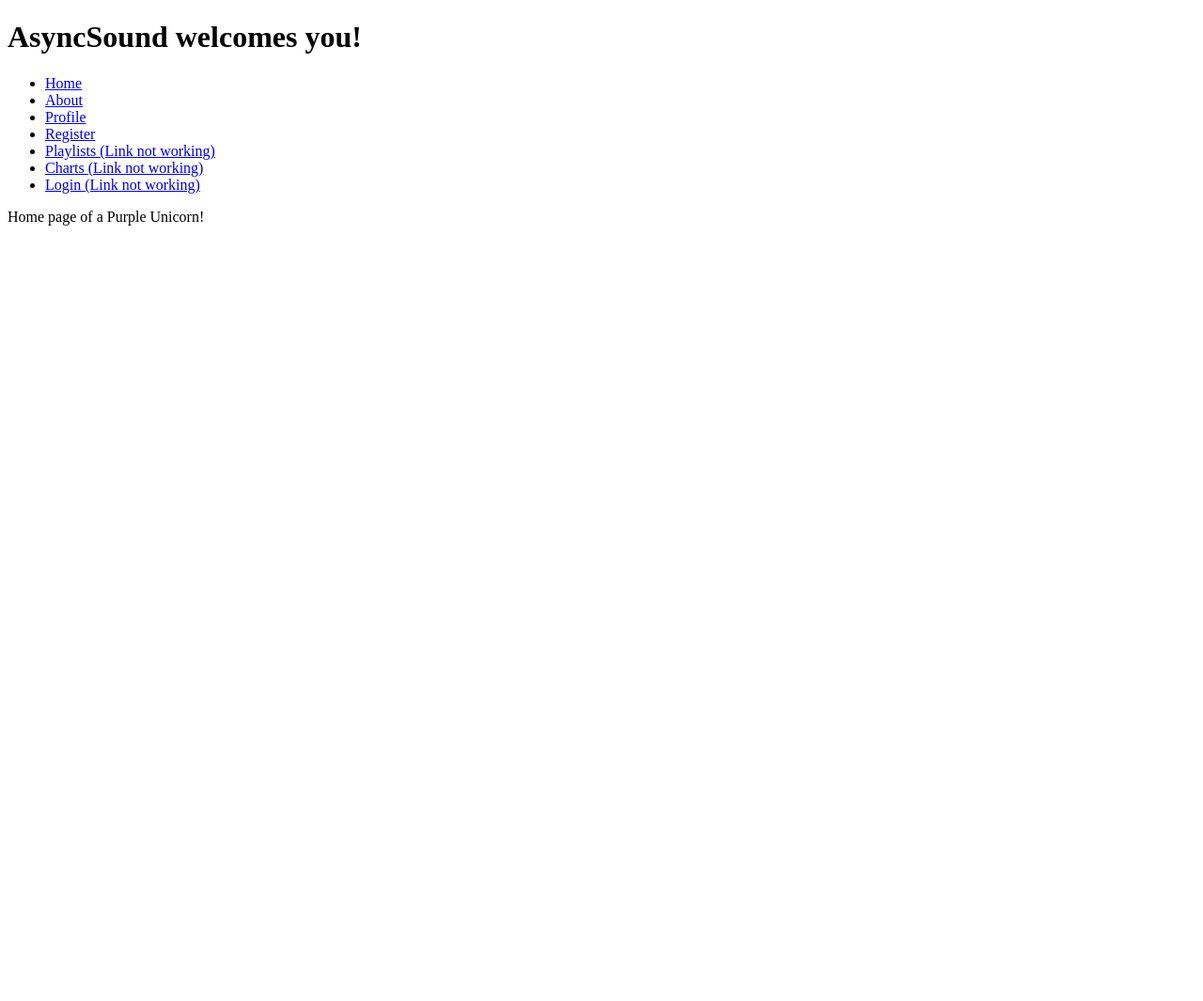
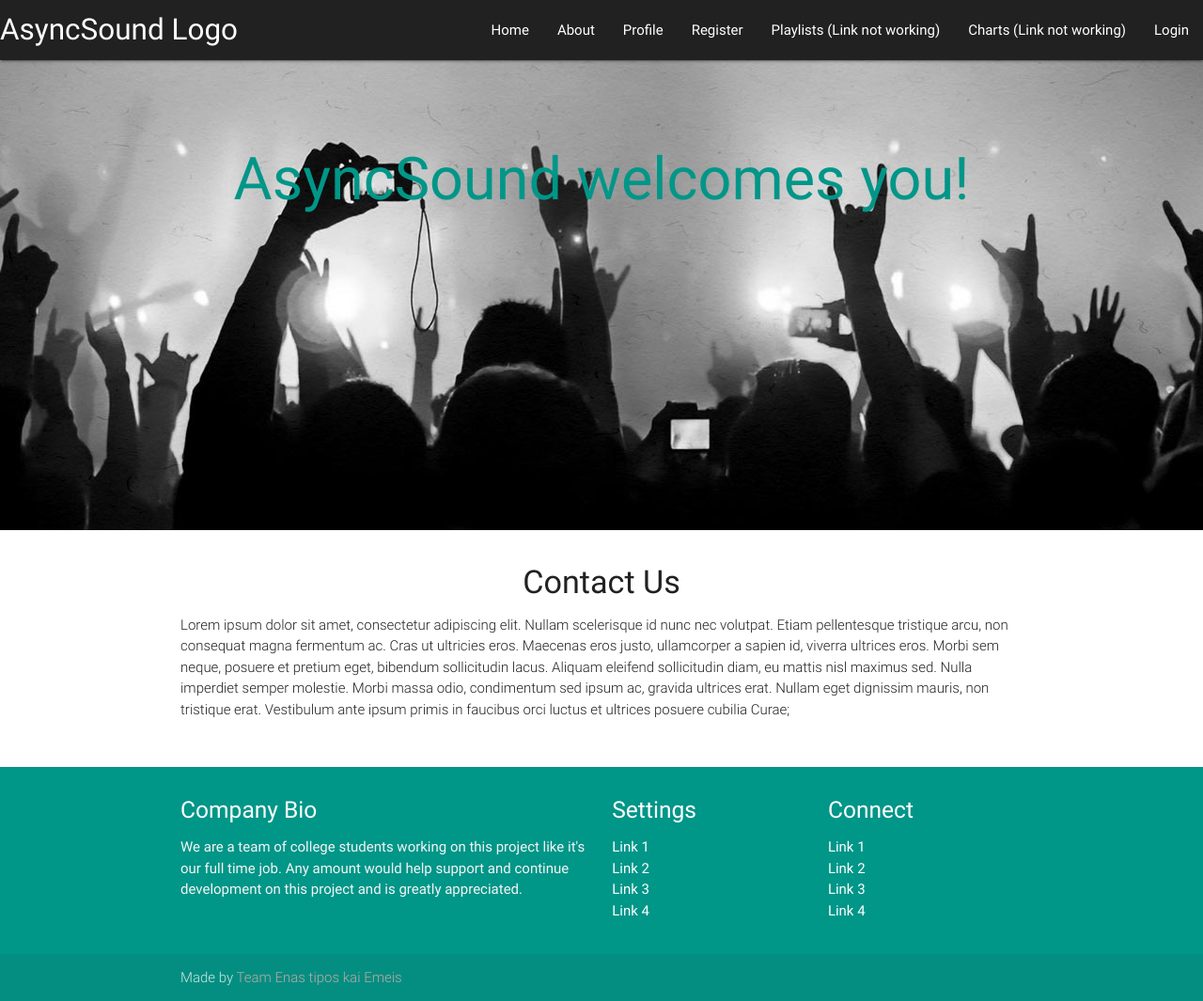
Before and after one commit to AngularProject/AsyncSound, an Angular app: page /home in a window 1280 px wide. Shown: the whole page at 94% size. Before the commit the page ends 800 px from the top, so only its background shows below. Built offline with nearby package versions, Linux system fonts and the light colour scheme.

Commit message:
Homepage prettified

```diff
--- a/angular-cli.json
+++ b/angular-cli.json
@@ -18,6 +18,7 @@
       "prefix": "app",
       "mobile": false,
       "styles": [
+        "../node_modules/materialize-css/dist/css/materialize.min.css",
         "styles.css"
       ],
       "scripts": [],
--- a/package.json
+++ b/package.json
@@ -22,6 +22,7 @@
     "@angular/platform-browser-dynamic": "^2.3.1",
     "@angular/router": "^3.4.1",
     "core-js": "^2.4.1",
+    "materialize-css": "^0.97.8",
     "rxjs": "^5.0.1",
     "ts-helpers": "^1.1.1",
     "zone.js": "^0.7.2"
--- a/src/app/app.component.html
+++ b/src/app/app.component.html
@@ -1,15 +1,15 @@
-<h1>
-    {{title}}
-</h1>
-<ul>
+<nav>
+	<div class="grey darken-4 nav-wrapper">
+	    <a routerLink="/" class="brand-logo">AsyncSound Logo</a>
+		<ul id="nav-mobile" class="right hide-on-med-and-down">
 		    <li><a routerLink="/home">Home</a></li>
 		    <li><a routerLink="/about">About</a></li>
 		    <li><a routerLink="/profile">Profile</a></li>
 		    <li><a routerLink="/register">Register</a></li>
 		    <li><a routerLink="/playlists">Playlists (Link not working)</a></li>
 		    <li><a routerLink="/charts">Charts (Link not working)</a></li>
-    <li><a routerLink="/login">Login (Link not working)</a></li>
+		    <li><a routerLink="/login">Login</a></li>
 		</ul>
-<div>
+	</div>
+</nav>
 <router-outlet></router-outlet>
-</div>
--- a/src/app/home-page/home-page.component.html
+++ b/src/app/home-page/home-page.component.html
@@ -1,3 +1,60 @@
-<p>
-    Home page of a Purple Unicorn!
-</p>
+<div id="index-banner" class="parallax-container">
+    <div class="section no-pad-bot">
+      <div class="container">
+        <br><br>
+        <h1 class="teal-text header center">AsyncSound welcomes you!</h1>
+        <br><br>
+
+      </div>
+    </div>
+    <div class="parallax"><img src="front.jpg" alt="Unsplashed background img 1" style="display: block; transform: translate3d(-50%, 209px, 0px); width: 100emp"></div>
+  </div>
+  <div class="container">
+    <div class="section">
+
+      <div class="row">
+        <div class="col s12 center">
+          <h3><i class="mdi-content-send brown-text"></i></h3>
+          <h4>Contact Us</h4>
+          <p class="left-align light">Lorem ipsum dolor sit amet, consectetur adipiscing elit. Nullam scelerisque id nunc nec volutpat. Etiam pellentesque tristique arcu, non consequat magna fermentum ac. Cras ut ultricies eros. Maecenas eros justo, ullamcorper a sapien id, viverra ultrices eros. Morbi sem neque, posuere et pretium eget, bibendum sollicitudin lacus. Aliquam eleifend sollicitudin diam, eu mattis nisl maximus sed. Nulla imperdiet semper molestie. Morbi massa odio, condimentum sed ipsum ac, gravida ultrices erat. Nullam eget dignissim mauris, non tristique erat. Vestibulum ante ipsum primis in faucibus orci luctus et ultrices posuere cubilia Curae;</p>
+        </div>
+      </div>
+
+    </div>
+  </div>
+<div>
+<footer class="page-footer teal">
+    <div class="container">
+      <div class="row">
+        <div class="col l6 s12">
+          <h5 class="white-text">Company Bio</h5>
+          <p class="grey-text text-lighten-4">We are a team of college students working on this project like it's our full time job. Any amount would help support and continue development on this project and is greatly appreciated.</p>
+
+
+        </div>
+        <div class="col l3 s12">
+          <h5 class="white-text">Settings</h5>
+          <ul>
+            <li><a class="white-text" href="#!">Link 1</a></li>
+            <li><a class="white-text" href="#!">Link 2</a></li>
+            <li><a class="white-text" href="#!">Link 3</a></li>
+            <li><a class="white-text" href="#!">Link 4</a></li>
+          </ul>
+        </div>
+        <div class="col l3 s12">
+          <h5 class="white-text">Connect</h5>
+          <ul>
+            <li><a class="white-text" href="#!">Link 1</a></li>
+            <li><a class="white-text" href="#!">Link 2</a></li>
+            <li><a class="white-text" href="#!">Link 3</a></li>
+            <li><a class="white-text" href="#!">Link 4</a></li>
+          </ul>
+        </div>
+      </div>
+    </div>
+    <div class="footer-copyright">
+      <div class="container">
+      Made by <a class="brown-text text-lighten-3" href="http://materializecss.com">Team Enas tipos kai Emeis</a>
+      </div>
+    </div>
+  </footer>
--- a/src/index.html
+++ b/src/index.html
@@ -7,6 +7,8 @@
 
   <meta name="viewport" content="width=device-width, initial-scale=1">
   <link rel="icon" type="image/x-icon" href="favicon.ico">
+  <link href="http://fonts.googleapis.com/icon?family=Material+Icons" rel="stylesheet">
+  <!--Import materialize.css-->
 </head>
 <body>
   <app-root>Loading...</app-root>
```
Also changed, not shown: src/front.jpg (added). Lines whose indentation alone changed are shown as unchanged.
